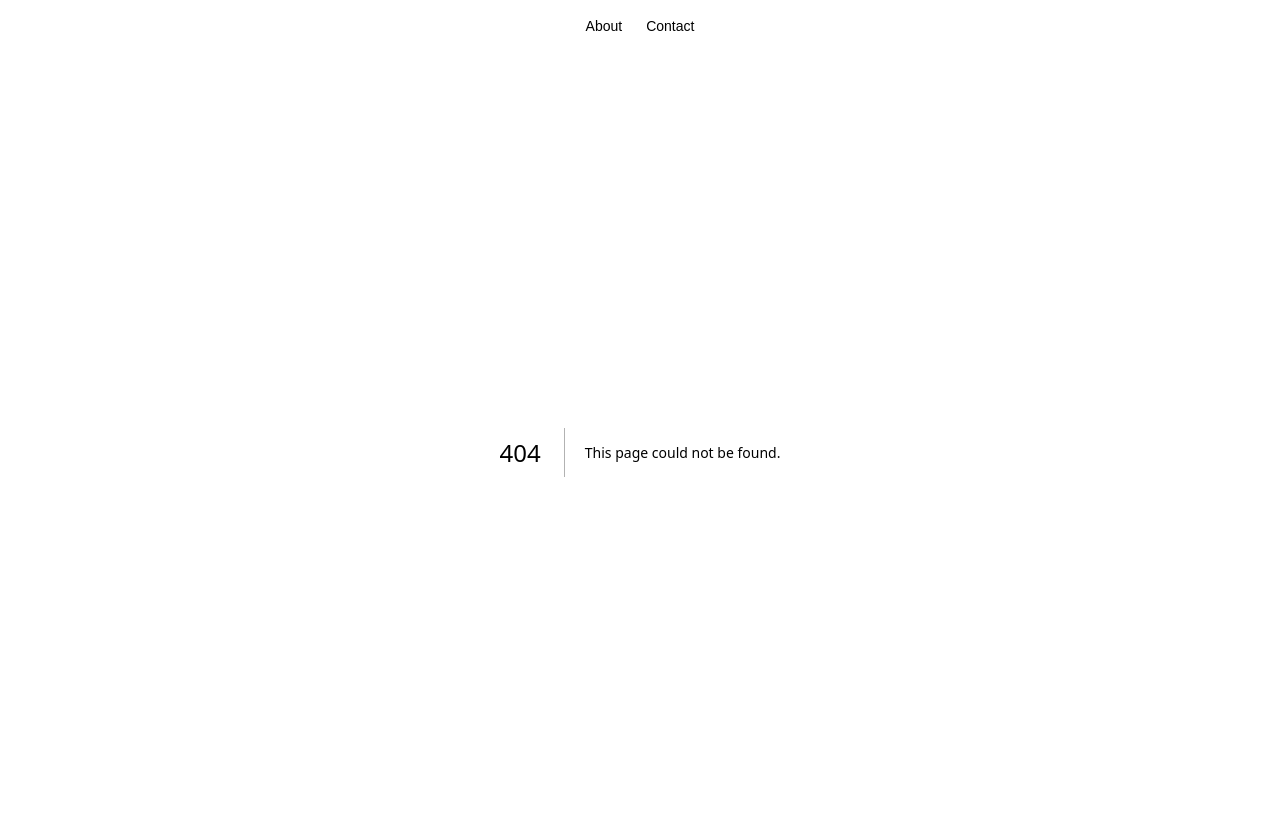
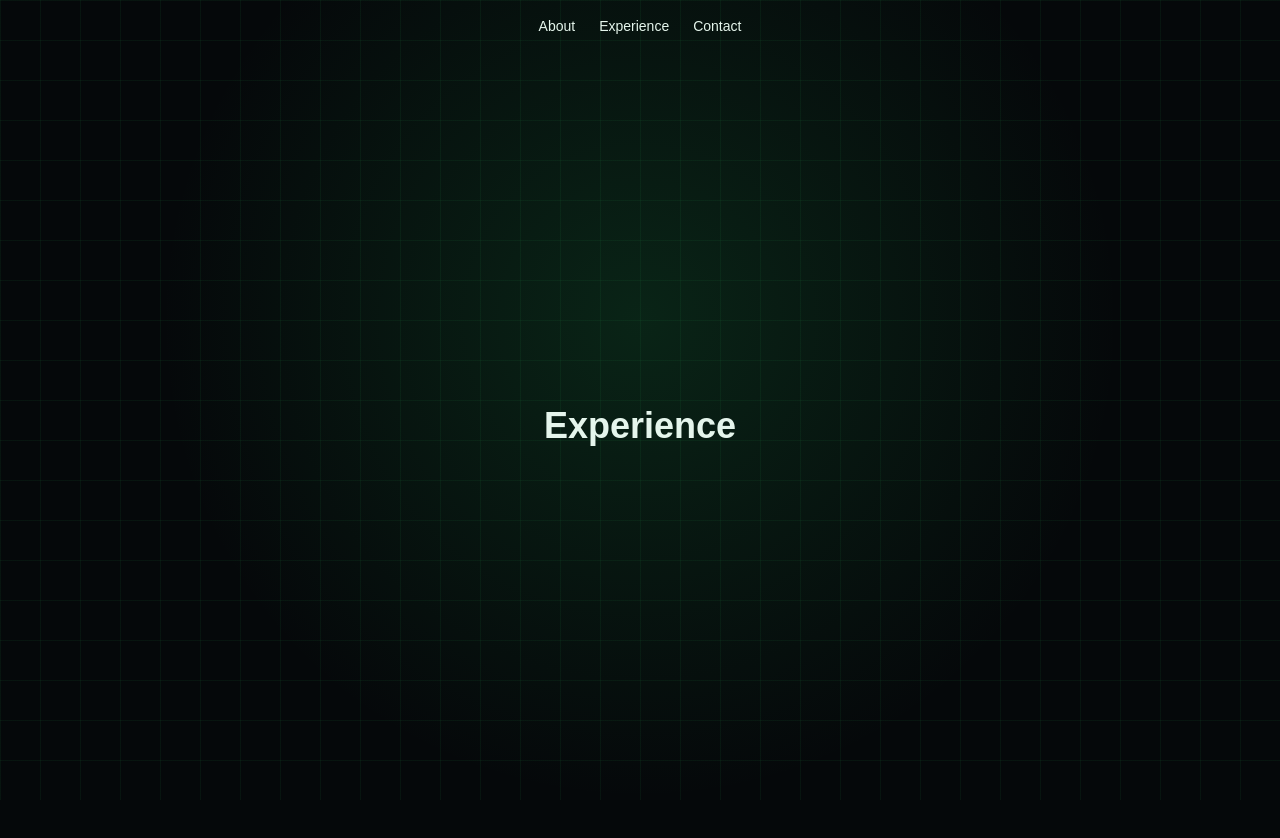
Before and after one commit to aalsheikh1/Portfolio, a Next.js app in the folder portfolio/: page /experience in a window 1280 px wide. Before the commit this address had no page. Shown: the top 838 px of the page. After the commit the page ends 800 px from the top, so only its background shows below. Built offline with nearby package versions, Linux system fonts and the light colour scheme.

Commit message:
Added Experience tab to my portfolio

```diff
--- /dev/null
+++ b/portfolio/app/experience/page.tsx
@@ -0,0 +1,7 @@
+export default function Experience() {
+  return (
+    <main className="flex flex-1 flex-col items-center justify-center gap-6">
+      <h1 className="text-4xl font-semibold">Experience</h1>
+    </main>
+  );
+}
--- a/portfolio/app/layout.tsx
+++ b/portfolio/app/layout.tsx
@@ -26,6 +26,7 @@ export default function RootLayout({ children }: LayoutProps<"/">) {
       <body className="min-h-full flex flex-col">
         <nav className="flex justify-center gap-6 p-4 text-sm">
           <Link href="/">About</Link>
+          <Link href="/experience">Experience</Link>
           <Link href="/contact">Contact</Link>
         </nav>
         {children}
```
